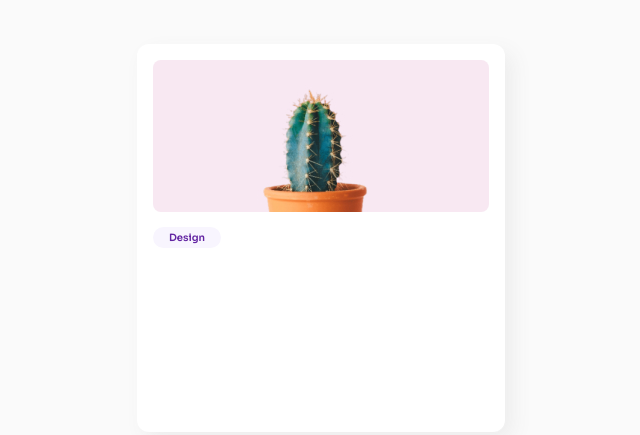
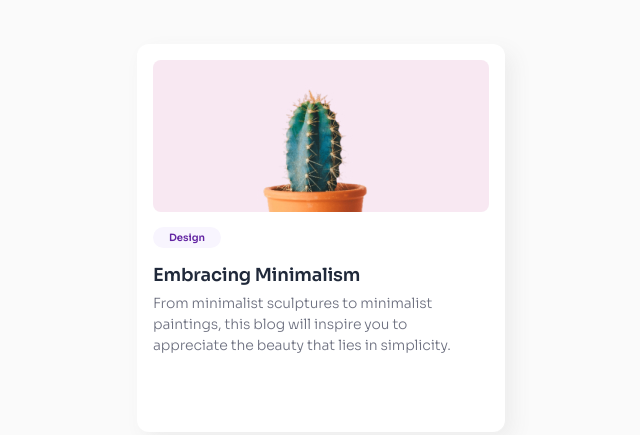
Before and after one commit to nicoPuegher/dev-challenges, a website built with Vite: page 01-beginner/01-minimal-blog-card/index.html in a window 1280 px wide. Shown: the part 162-597 px from the top of the page, without its empty margins (319-959 px from the left). Built offline with nearby package versions, Linux system fonts and the light colour scheme.

Commit message:
Create the card content elements

```diff
--- a/01-beginner/01-minimal-blog-card/index.html
+++ b/01-beginner/01-minimal-blog-card/index.html
@@ -44,6 +44,14 @@
                     />
                     <span class="card__tag">Design</span>
                 </header>
+
+                <div class="card__content">
+                    <h2 class="card__title">Embracing Minimalism</h2>
+                    <p class="card__text">
+                        From minimalist sculptures to minimalist paintings, this blog will inspire you to appreciate the
+                        beauty that lies in simplicity.
+                    </p>
+                </div>
             </article>
         </main>
     </body>
```
